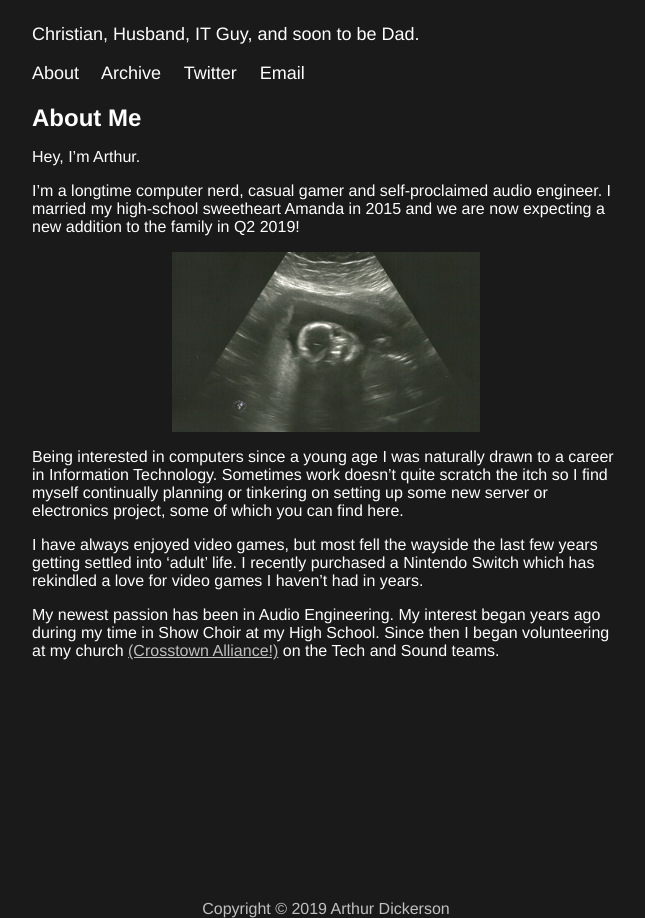
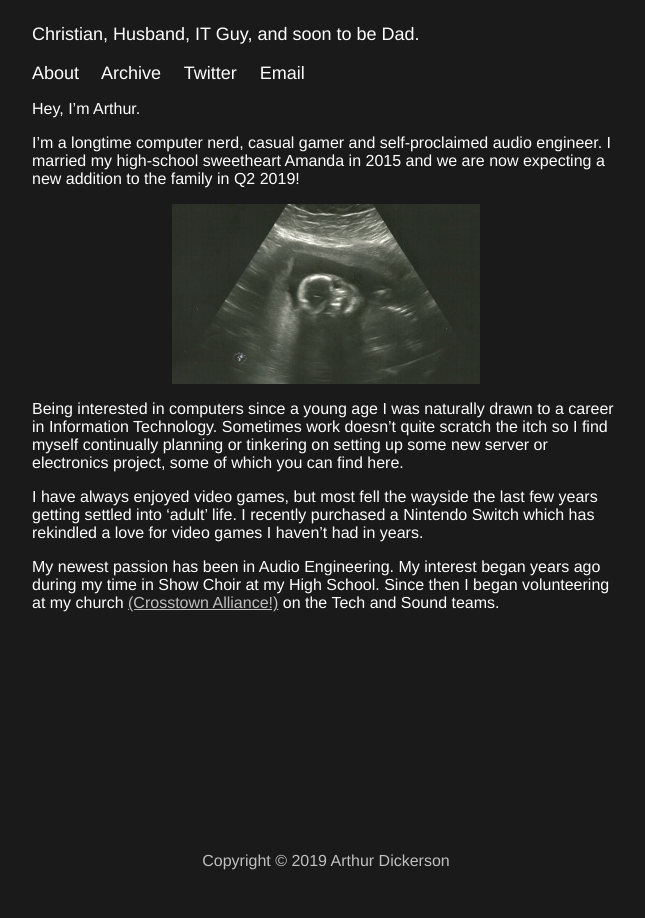
Before and after one commit to Arthurdd1994/Arthurdd1994.github.io, a Jekyll site: the page built from about.md, in a window 1280 px wide. Shown: the part 194-1112 px from the top of the page, without its empty margins (314-959 px from the left). Built offline with Jekyll 4.4.1, drawn with Linux system fonts in a browser that asks for light colours; after the commit the page ends 1064 px from its top, so only the background shows below that.

Commit message:
Update default.html

```diff
--- a/_layouts/default.html
+++ b/_layouts/default.html
@@ -26,7 +26,11 @@
       </div>
       <section class="content">
         {% unless page.title == "Arthur Dickerson" %}
-        <h2>{{ page.title }}</h2>
+        {% if page.id == null %}
+
+        {% else %}
+          <h2>{{ page.title }}</h2>
+        {% endif %}
         {% endunless %}
         {% if page.id %}
           <div class="postDate">
```
